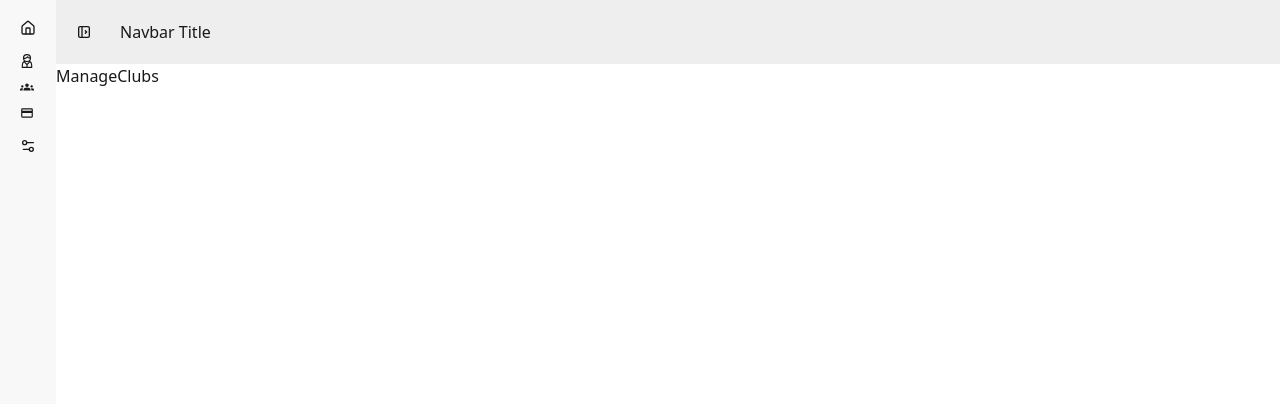
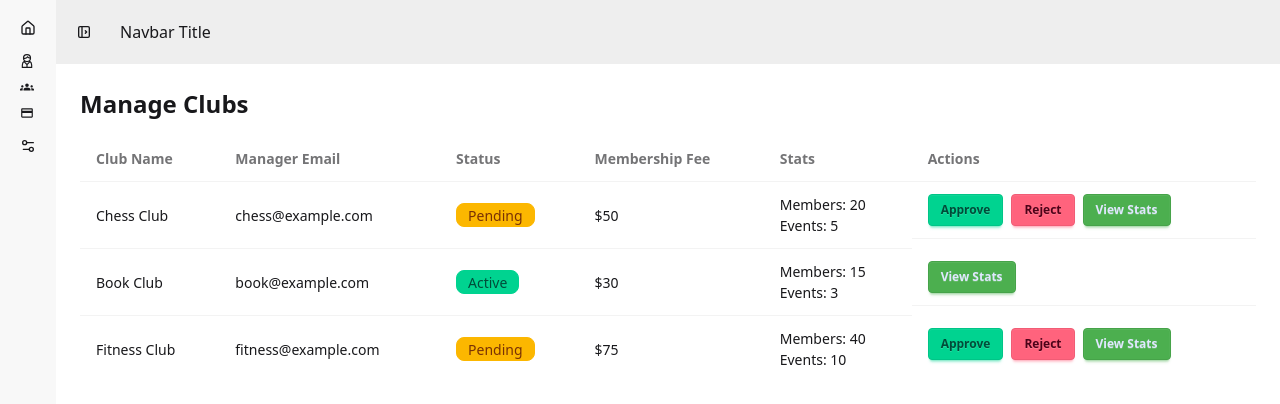
Before and after one commit to Azizul-haque1/club-sphere-client, a React (Vite) app: page /dashboard/manage-clubs in a window 1280 px wide. Shown: the top 404 px of the page. Built offline with nearby package versions, Linux system fonts and the light colour scheme; no server answers; sample sign-in values are in the browser's storage.

Commit message:
user manage and mangne clubs ui added

```diff
--- /dev/null
+++ b/src/components/UsersTable.jsx
@@ -0,0 +1,26 @@
+const UsersTable = ({ users }) => {
+    return (
+        <table className="table">
+            <thead>
+                <tr>
+                    <th>Name</th>
+                    <th>Email</th>
+                    <th>Role</th>
+                    <th>Created At</th>
+                </tr>
+            </thead>
+            <tbody>
+                {users.map((user, index) => (
+                    <tr key={index}>
+                        <td>{user.name}</td>
+                        <td>{user.email}</td>
+                        <td>{user.role}</td>
+                        <td>{new Date(user.createdAt).toLocaleDateString()}</td>
+                    </tr>
+                ))}
+            </tbody>
+        </table>
+    );
+};
+
+export default UsersTable;
--- a/src/pages/Dashboard/Admin/ManageClubs.jsx
+++ b/src/pages/Dashboard/Admin/ManageClubs.jsx
@@ -1,11 +1,96 @@
-import React from 'react';
+import React from "react";
 
 const ManageClubs = () => {
-    return (
-        <div>
-            ManageClubs
-        </div>
-    );
+  // Sample club data
+  const clubs = [
+    {
+      clubName: "Chess Club",
+      managerEmail: "chess@example.com",
+      status: "Pending",
+      membershipFee: 50,
+      membersCount: 20,
+      eventsCount: 5
+    },
+    {
+      clubName: "Book Club",
+      managerEmail: "book@example.com",
+      status: "Active",
+      membershipFee: 30,
+      membersCount: 15,
+      eventsCount: 3
+    },
+    {
+      clubName: "Fitness Club",
+      managerEmail: "fitness@example.com",
+      status: "Pending",
+      membershipFee: 75,
+      membersCount: 40,
+      eventsCount: 10
+    }
+  ];
+
+  // Map status to DaisyUI badge classes
+  const statusBadge = (status) => {
+    const classes = {
+      Active: "badge badge-success",
+      Pending: "badge badge-warning",
+      Inactive: "badge badge-error"
+    };
+    return classes[status] || "badge";
+  };
+
+  return (
+    <div className="p-6">
+      <h1 className="text-2xl font-bold mb-4">Manage Clubs</h1>
+
+      <div className="overflow-x-auto">
+        <table className="table w-full">
+          {/* Table head */}
+          <thead>
+            <tr>
+              <th>Club Name</th>
+              <th>Manager Email</th>
+              <th>Status</th>
+              <th>Membership Fee</th>
+              <th>Stats</th>
+              <th>Actions</th>
+            </tr>
+          </thead>
+
+          {/* Table body */}
+          <tbody>
+            {clubs.map((club, index) => (
+              <tr key={index}>
+                <td>{club.clubName}</td>
+                <td>{club.managerEmail}</td>
+                <td>
+                  <span className={statusBadge(club.status)}>
+                    {club.status}
+                  </span>
+                </td>
+                <td>${club.membershipFee}</td>
+                <td>
+                  Members: {club.membersCount} <br />
+                  Events: {club.eventsCount}
+                </td>
+                <td className="flex gap-2">
+                  {club.status === "Pending" && (
+                    <>
+                      <button className="btn btn-sm btn-success">
+                        Approve
+                      </button>
+                      <button className="btn btn-sm btn-error">Reject</button>
+                    </>
+                  )}
+                  <button className="btn btn-sm btn-primary">View Stats</button>
+                </td>
+              </tr>
+            ))}
+          </tbody>
+        </table>
+      </div>
+    </div>
+  );
 };
 
 export default ManageClubs;
--- a/src/pages/Dashboard/Admin/ManageUsers.jsx
+++ b/src/pages/Dashboard/Admin/ManageUsers.jsx
@@ -1,9 +1,40 @@
 import React from 'react';
 
 const ManageUsers = () => {
+    const users = [
+        { name: "John Doe", email: "john@example.com", role: "Admin", createdAt: "2025-01-03" },
+        { name: "Sarah Smith", email: "sarah@example.com", role: "User", createdAt: "2025-02-10" },
+        { name: "Mike Johnson", email: "mike@example.com", role: "Moderator", createdAt: "2025-03-15" }
+    ];
+
+
     return (
         <div>
-            ManageUsers
+            <h2>user {users.length}</h2>
+
+            <div className="">
+
+                <table className="table">
+                    <thead>
+                        <tr>
+                            <th>Name</th>
+                            <th>Email</th>
+                            <th>Role</th>
+                            <th>Created At</th>
+                        </tr>
+                    </thead>
+                    <tbody>
+                        {users.map((user, index) => (
+                            <tr key={index}>
+                                <td>{user.name}</td>
+                                <td>{user.email}</td>
+                                <td>{user.role}</td>
+                                <td>{new Date(user.createdAt).toLocaleDateString()}</td>
+                            </tr>
+                        ))}
+                    </tbody>
+                </table>
+            </div>
         </div>
     );
 };
```
